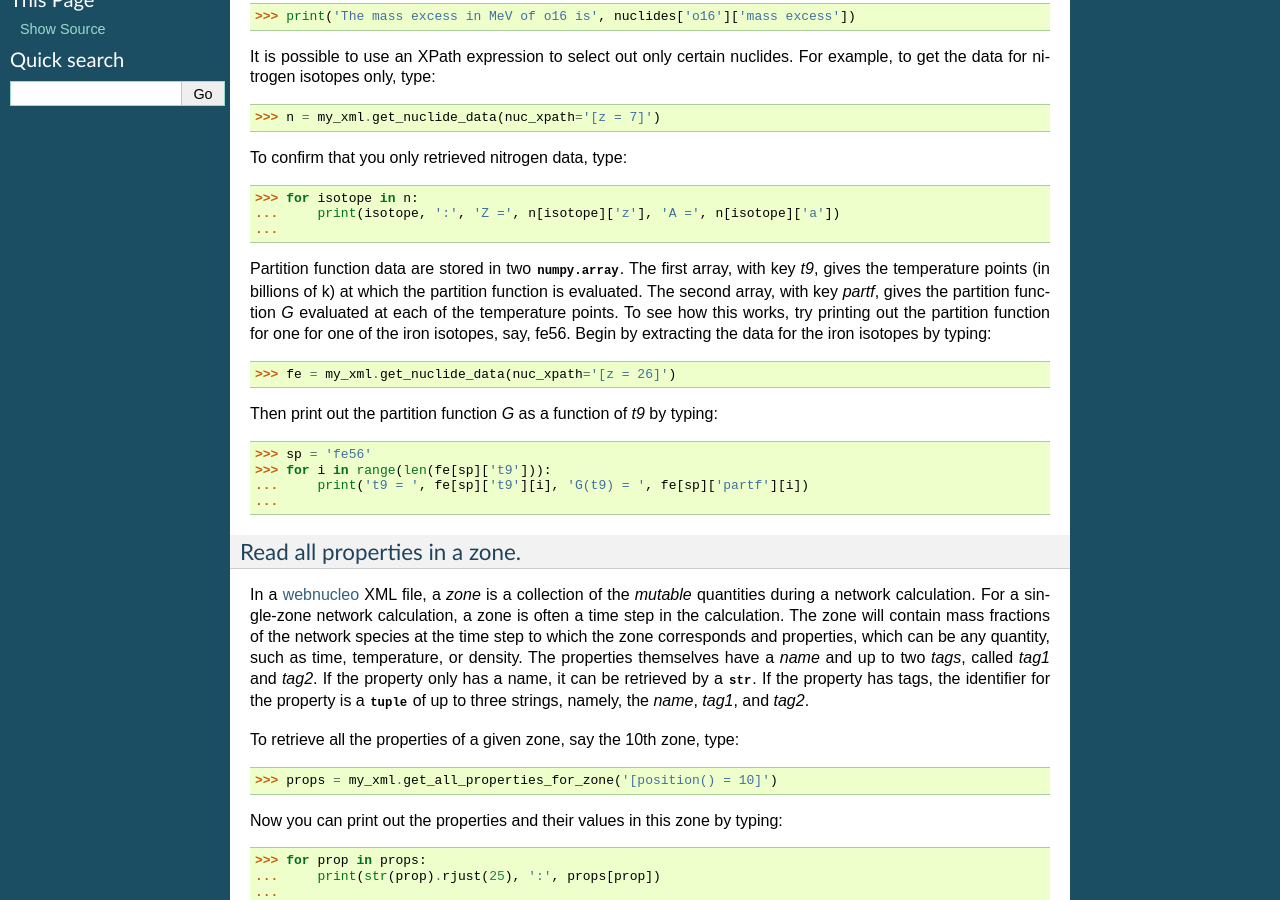
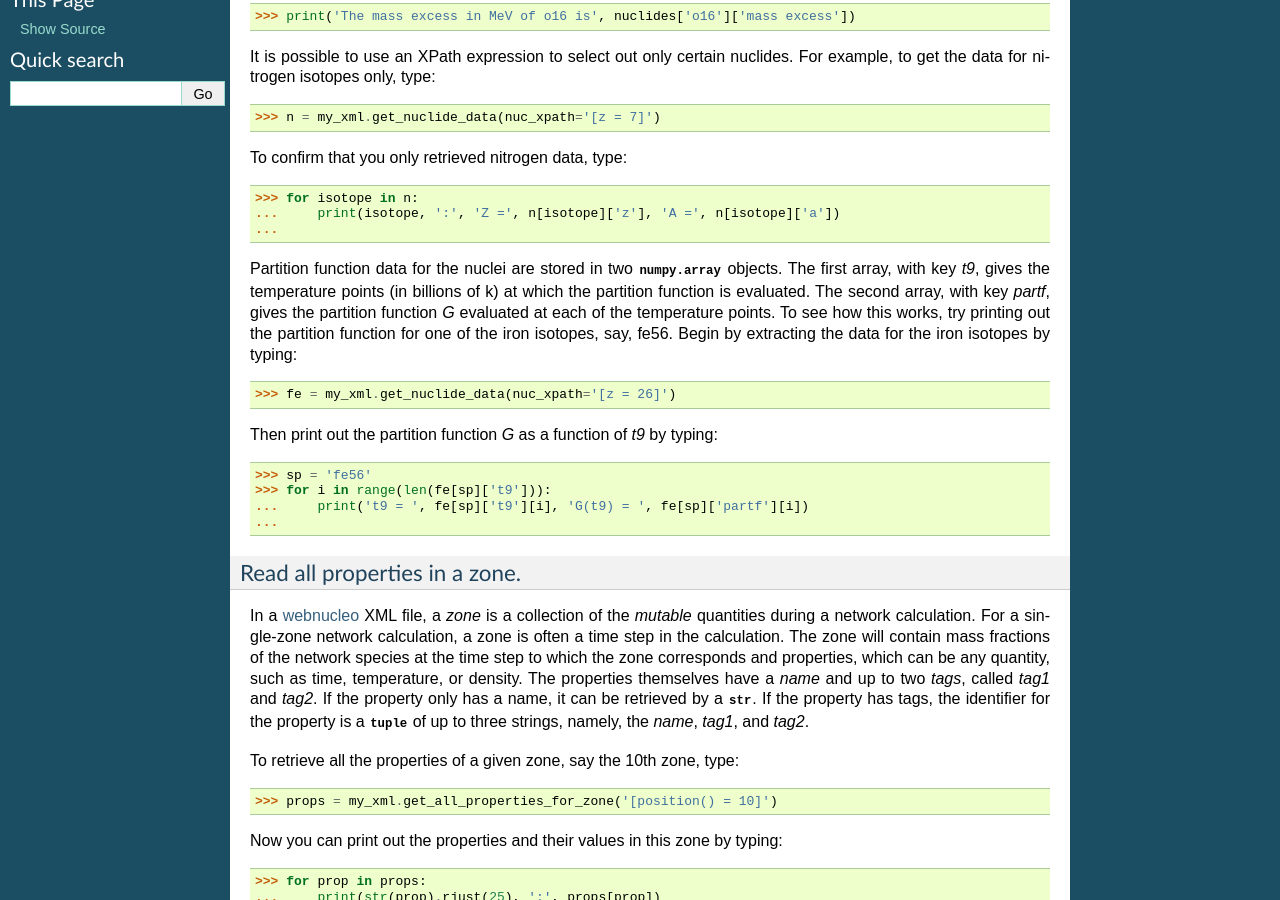
Before and after one commit to mbradle/wnutils, a Sphinx documentation site: the page built from doc/source/read_tutorial.rst, in a window 1280 px wide and 900 px high, scrolled down 987 px. Built offline with Sphinx 7.4.7, drawn with Linux system fonts in a browser that asks for light colours.

Commit message:
Remove repeated text.  Fix XPath base expression to prevent evaluation errors.

```diff
--- a/doc/source/read_tutorial.rst
+++ b/doc/source/read_tutorial.rst
@@ -71,12 +71,13 @@ To confirm that you only retrieved nitrogen data, type::
     ...     print(isotope, ':', 'Z =', n[isotope]['z'], 'A =', n[isotope]['a'])
     ...
 
-Partition function data are stored in two :obj:`numpy.array`.  The first
+Partition function data for the nuclei
+are stored in two :obj:`numpy.array` objects.  The first
 array, with key `t9`, gives the temperature points (in billions of k) at which
 the partition function is evaluated.  The second array, with key
 `partf`, gives the partition function `G` evaluated at each of the
 temperature points.
-To see how this works, try printing out the partition function for one
+To see how this works, try printing out the partition function
 for one of the iron isotopes, say, fe56.  Begin
 by extracting the data for the iron isotopes by typing::
 
@@ -397,7 +398,8 @@ Read properties in all zones for a group as floats.
 ...................................................
 
 It is often desirable to retrieve the properties in zones for a group as floats.
-For example, one may again retrieve `time`, `t9`, and `rho` from `Step 00024` but,
+For example,
+one may again retrieve `time`, `t9`, and `rho` from `Step 00024` but,
 this time, as floats by typing::
 
     >>> p = ['time','t9','rho']
```
Also changed, not shown: 1 other file.
